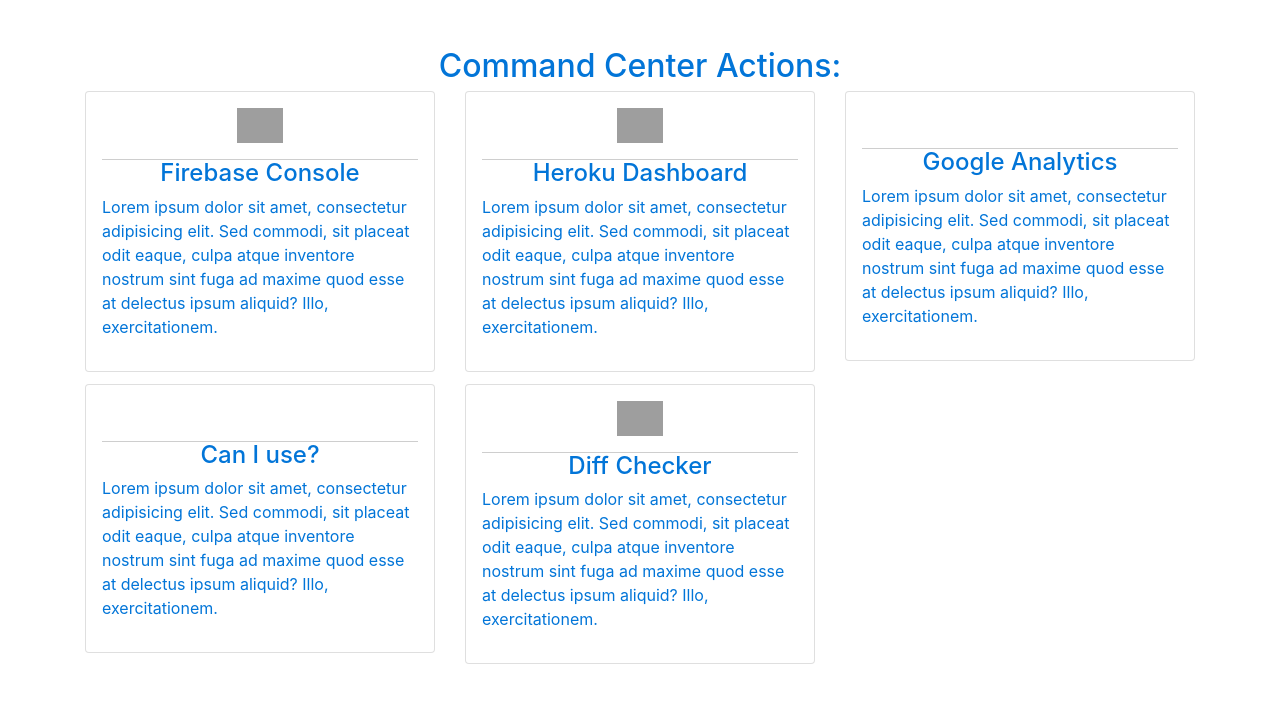
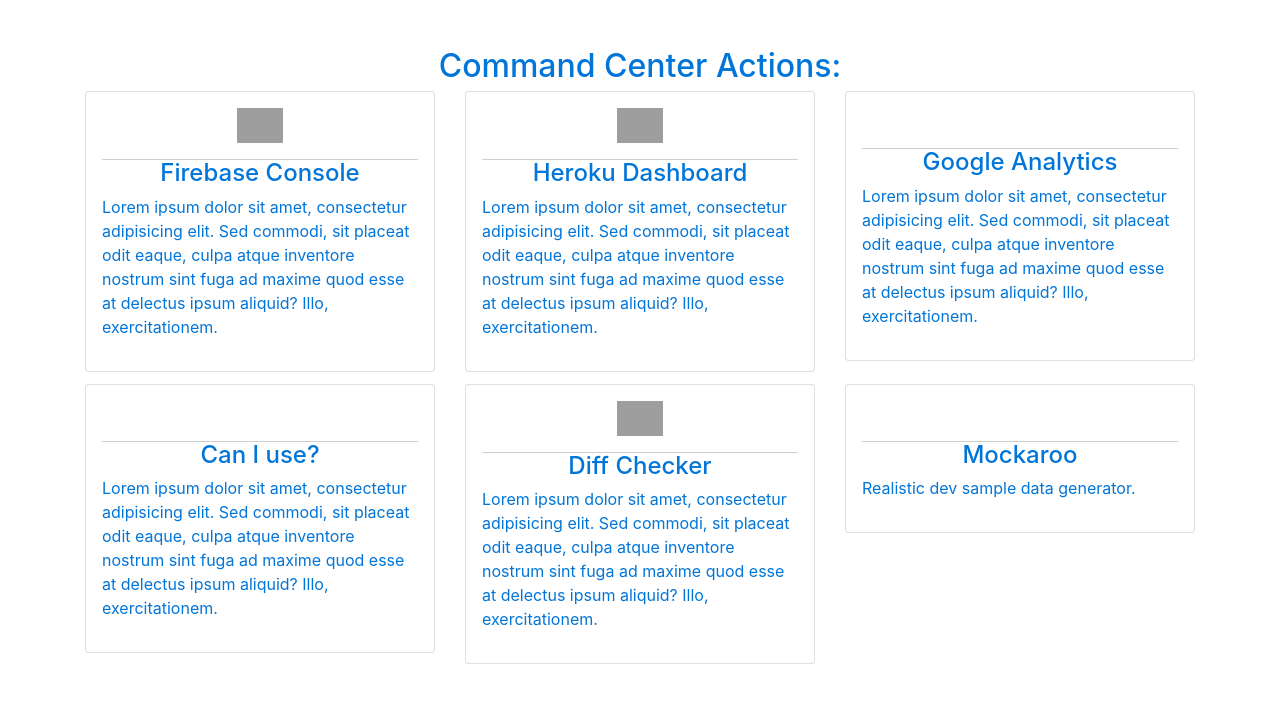
Before and after one commit to jumpalottahigh/command-center, a plain HTML site: page index.html in a window 1280 px wide. Drawn offline with Linux system fonts and the light colour scheme; grey boxes are pictures that could not be loaded.

Commit message:
add mockaroo to the list

```diff
--- a/index.html
+++ b/index.html
@@ -81,6 +81,15 @@
             <p class="col-xs-12 p-a-0 text-xs-left">Lorem ipsum dolor sit amet, consectetur adipisicing elit. Sed commodi, sit placeat odit eaque, culpa atque inventore nostrum sint fuga ad maxime quod esse at delectus ipsum aliquid? Illo, exercitationem.</p>
           </div>
         </a>
+        <a class="col-xs-4" href="https://www.mockaroo.com/" target="_blank">
+          <div class="card p-a-1 text-xs-center">
+            <div class="col-xs-12 p-a-0 card-logo">
+              <img src="https://www.mockaroo.com/assets/favicon-8d320ac46812befcc8e0c5388550bd14d2105f78bb354728e63dd50d9e345ede.png" alt="">
+            </div>
+            <h4 class="col-xs-12 p-a-0">Mockaroo</h4>
+            <p class="col-xs-12 p-a-0 text-xs-left">Realistic dev sample data generator.</p>
+          </div>
+        </a>
       </div>
     </div>
   </section>
```
